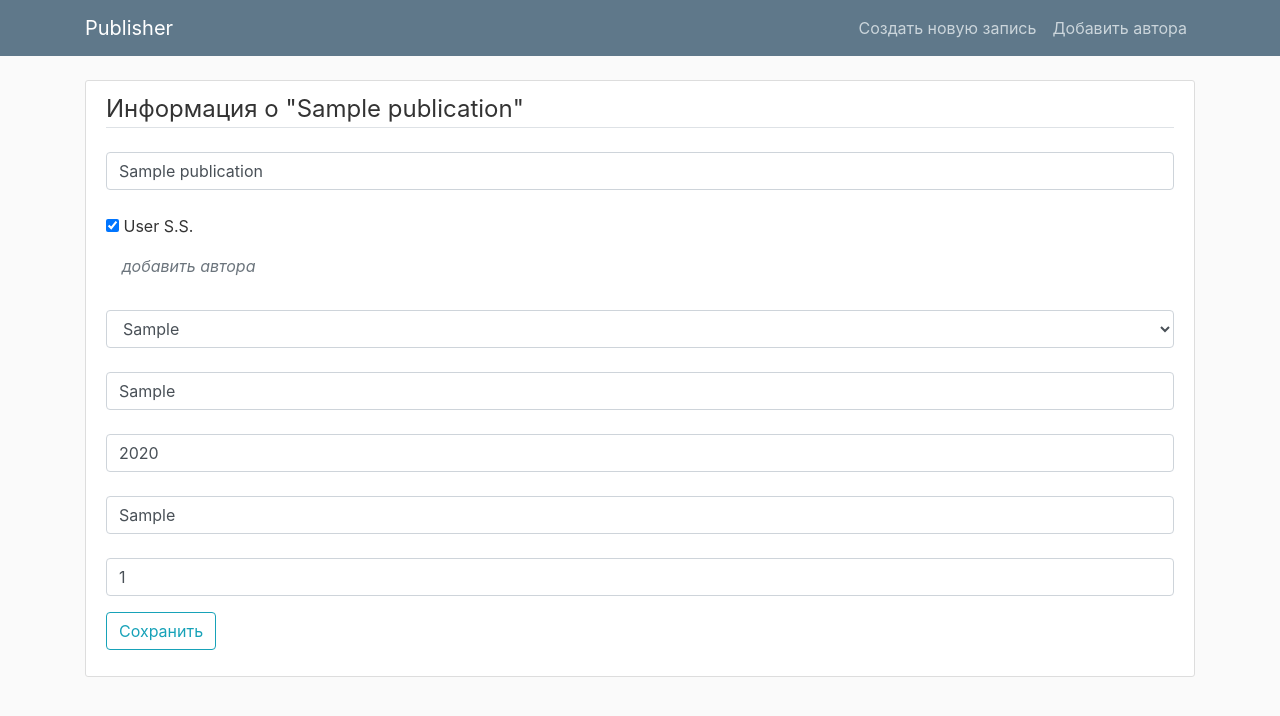
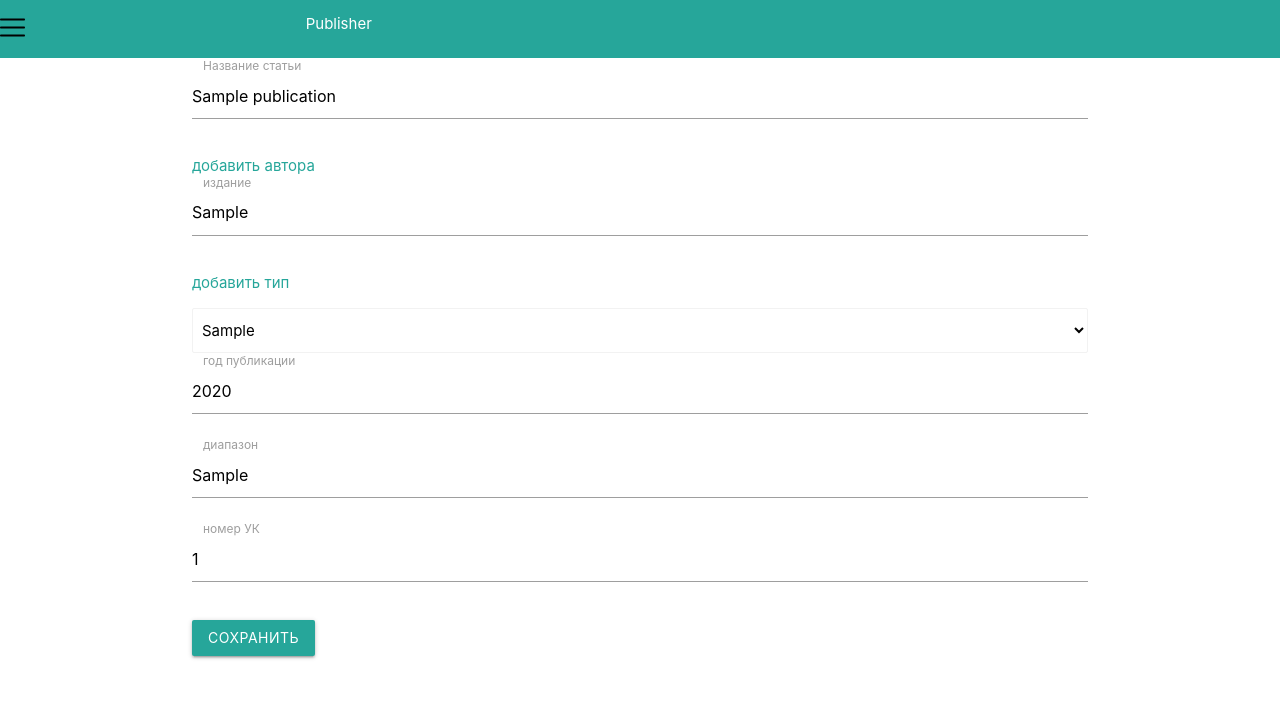
Before and after one commit to Kannykl/Publisher-2020, a Django app: page /publisher/update_publication/1 in a window 1280 px wide. Shown: the top 716 px of the page. Run offline with Django 3.2, Linux system fonts and the light colour scheme; tables that the repository leaves empty hold one stand-in row (values such as "Sample post"); some libraries are stand-ins or nearby versions.

Commit message:
Пофикшен баг при создании записи, теперь отображаюся выбранные авторы при редактировании записи и переделаны под новую верстку оставшиеся страницы

```diff
--- a/publications_table/templates/publications_table/publication_delete.html
+++ b/publications_table/templates/publications_table/publication_delete.html
@@ -1,13 +1,10 @@
-{% extends "publications_table/main.html" %}
+{% extends "publications_table/main2.html" %}
 {% block content %}
 <body>
 <div class="content-section">
         <form method="POST">
             {% csrf_token %}
-            <fieldset class="form-group">
-                <legend class="border-bottom mb-4">Удаление записи</legend>
                 <h2>Вы точно хотите удалить "{{ object.title}}"?</h2>
-            </fieldset>
             <div class="form-group">
                 <button class="btn btn-outline-danger" type="submit">Да, удалить</button>
                 <a class="btn btn-outline-secondary" href="{% url 'all' %}">Отмена</a>
--- a/publications_table/templates/publications_table/publication_info.html
+++ b/publications_table/templates/publications_table/publication_info.html
@@ -1,4 +1,4 @@
-{% extends "publications_table/main.html" %}
+{% extends "publications_table/main2.html" %}
 {% load crispy_forms_tags %}
 {% block content %}
 {% load widget_tweaks %}
--- a/publications_table/templates/publications_table/publication_update.html
+++ b/publications_table/templates/publications_table/publication_update.html
@@ -1,4 +1,4 @@
-{% extends "publications_table/main.html" %}
+{% extends "publications_table/main2.html" %}
 {% load crispy_forms_tags %}
 {% block content %}
 {% load widget_tweaks %}
@@ -6,23 +6,49 @@
 <div class="content-section">
         <form method="POST">
             {% csrf_token %}
-            <fieldset class="form-group">
-                <legend class="border-bottom mb-4">Информация о "{{ publication.title}}"</legend>
-                {% render_field form.title class="form-control" placeholder="Название статьи" %}
-                <br/>
-                {% render_field form.authors class="list" %}
-                 <a class="nav-link disabled font-italic" href="{% url 'create-author' %}">добавить автора</a>
-                <br/>
-                {% render_field form.type_of_publication class="form-control"%}
-                <br/>
-                {% render_field form.edition class="form-control" placeholder="Издание"%}
-                <br/>
-                {% render_field form.published_year class="form-control" placeholder="Год публикации"%}
-                <br/>
-                {% render_field form.range class="form-control" placeholder="Диапазон"%}
-                <br/>
-                {% render_field form.uk_number class="form-control" placeholder="Номер УК"%}
-            </fieldset>
+             <div class="input-field col s6">
+                 {% render_field form.title type="text" id="table_name" class="validate" %}
+                  <label for="table_name">Название статьи</label>
+            </div>
+            {% for x in authors %}
+            {% if x in publication.authors.all %}
+             <p>
+                <label>
+                   <input type="checkbox" checked="checked" name="authors" id="authors"  value='{{ x.id }}'  />
+                   <span>{{x}}</span>
+                </label>
+             </p>
+            {% else %}
+            <p>
+                <label>
+                   <input type="checkbox" name="authors" id="authors"  value='{{ x.id }}'/>
+                   <span>{{x}}</span>
+                </label>
+             </p>
+            {% endif%}
+            {% endfor %}
+            <a class="nav-link disabled font-italic" href="{% url 'create-author' %}">добавить автора</a>
+            <br>
+            <div class="input-field col s6">
+                {% render_field form.edition type="text" id="edition" class="validate"%}
+                <label for="edition">издание</label>
+            </div>
+            <a class="nav-link disabled font-italic" href="{% url 'create-type' %}">добавить тип</a>
+            <br>
+            <br>
+            {% render_field form.type_of_publication class="browser-default"%}
+            <div class="input-field col s6">
+                {% render_field form.published_year type="text" id="published_year" class="validate"%}
+                 <label for="published_year">год публикации</label>
+            </div>
+            <div class="input-field col s6">
+                {% render_field form.range type="text" id="range" class="validate"%}
+                <label for="range">диапазон</label>
+            </div>
+            <div class="input-field col s6">
+                {% render_field form.uk_number type="text" id="uk_number" class="validate"%}
+                <label for="uk_number">номер УК</label>
+            </div>
             <div class="form-group">
                 <button class="btn btn-outline-info" type="submit">Сохранить</button>
             </div>
```
Also changed, not shown: publications_table/templates/publications_table/publication_create.html (+4 -10 lines).
